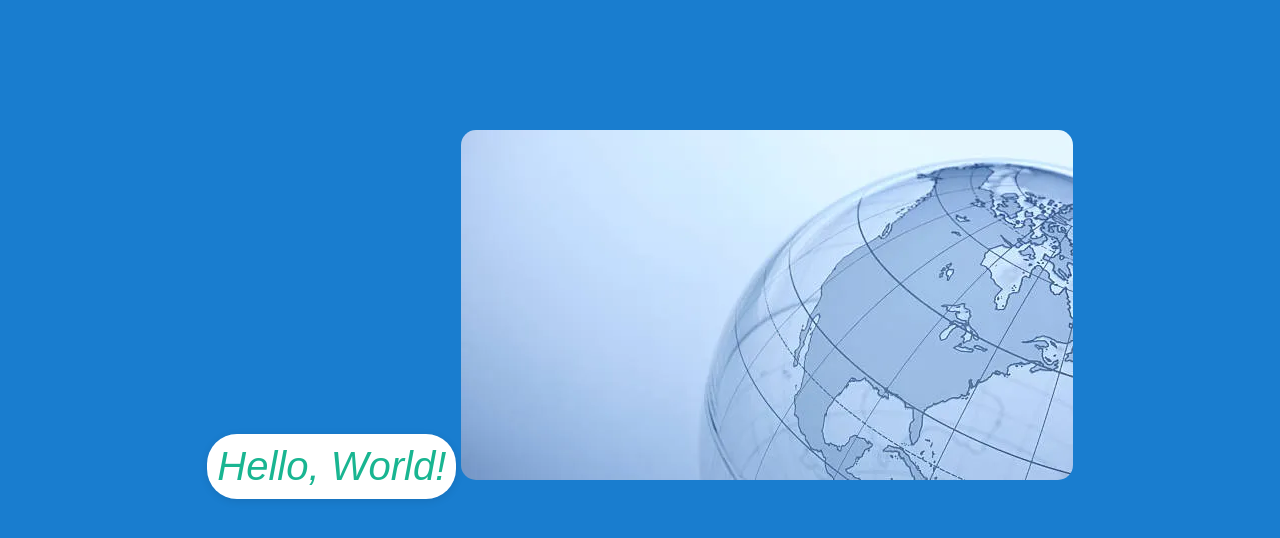
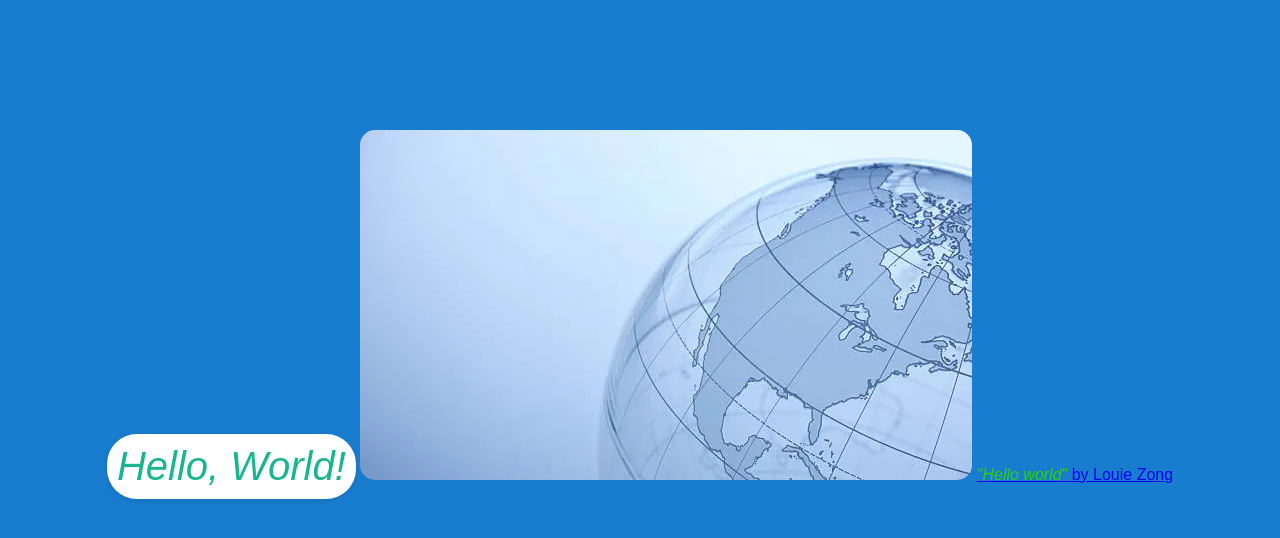
Before and after one commit to nanpink/HelloWorld, a plain HTML site: page index.html in a window 1280 px wide. Drawn offline with Linux system fonts and the light colour scheme.

Commit message:
Update index.html

```diff
--- a/index.html
+++ b/index.html
@@ -29,4 +29,9 @@
     <div class="hello">Hello, World!</div>
     <img src="north-america.png" alt="Sample Image" style="margin-top:30px; border-radius:15px;">
 </body>
+<body>
+    <a href="https://youtu.be/Yw6u6YkTgQ4" target="_blank">
+  <i style="color:#2dd204;">"Hello world"</i> by Louie Zong
+</body>
+
 </html>
```
